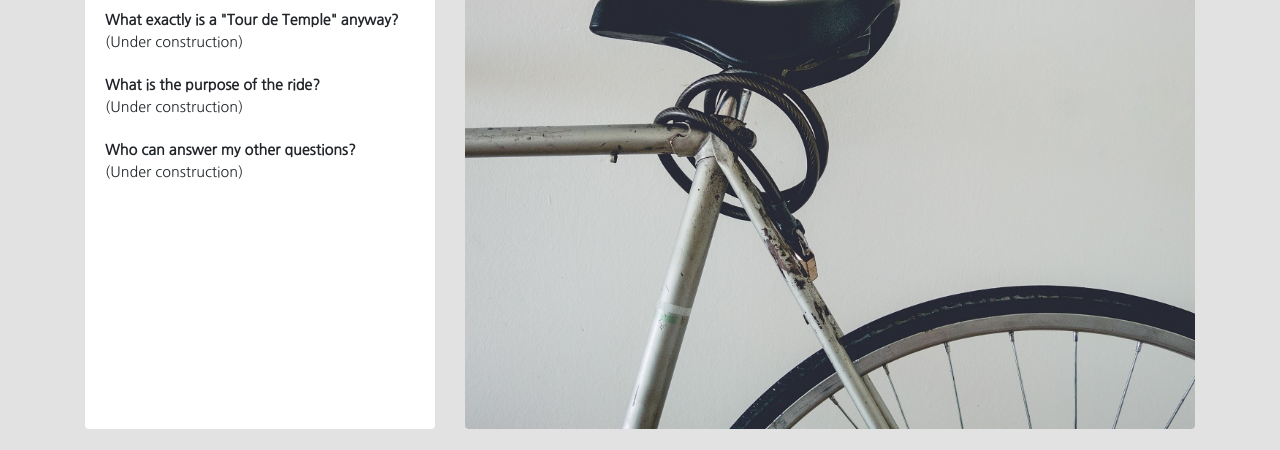
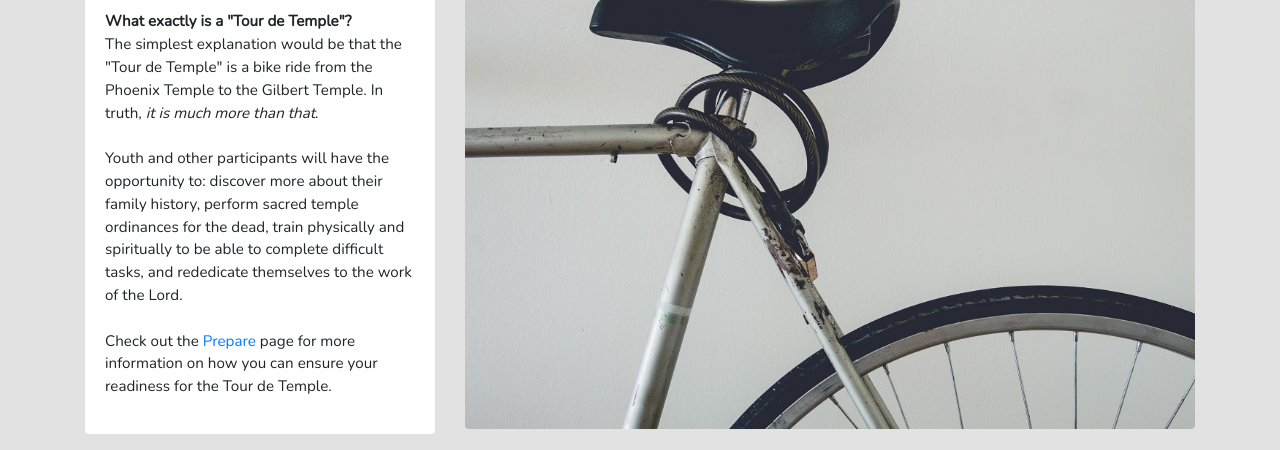
Before and after one commit to tourdetemple2018/tourdetemple2018.github.io, a website: page about.html in a window 1280 px wide. Shown: the part 148-598 px from the top of the page. Drawn offline with nearby package versions, Linux system fonts and the light colour scheme.

Commit message:
Updated fonts, fixed typos, added links.

```diff
--- a/about.html
+++ b/about.html
@@ -12,7 +12,7 @@
 	<link href="css/about.css" rel="stylesheet">
   <link href="https://use.fontawesome.com/releases/v5.3.1/css/all.css" rel="stylesheet">
   <!-- Fonts -->
-	<link href="https://fonts.googleapis.com/css?family=Nanum+Gothic|Noto+Sans|Roboto+Slab" rel="stylesheet">
+	<link href="https://fonts.googleapis.com/css?family=Nunito|Roboto+Slab" rel="stylesheet">
 </head>
 <body>
 	<!-- Navigation -->
@@ -52,12 +52,16 @@
 					</div>
 					<div class="card-body about">
 						<p>
-							<b>What exactly is a "Tour de Temple" anyway?</b><br>
-							(Under construction)<br><br>
-							<b>What is the purpose of the ride?</b><br>
-							(Under construction)<br><br>
-							<b>Who can answer my other questions?</b><br>
-							(Under construction)<br><br>
+							<b>What exactly is a "Tour de Temple"?</b><br>
+							The simplest explanation would be that the "Tour de Temple" is a bike ride from the Phoenix Temple to the Gilbert Temple.
+							In truth, <em>it is much more than that</em>.<br><br>
+							Youth and other participants will have the opportunity to:
+							discover more about their family history,
+							perform sacred temple ordinances for the dead,
+							train physically and spiritually to be able to complete difficult tasks,
+							and rededicate themselves to the work of the Lord.<br><br>
+
+							Check out the <a href="prepare.html">Prepare</a> page for more information on how you can ensure your readiness for the Tour de Temple.
 							<b></b>
 						</p>
 					</div>
@@ -250,7 +254,7 @@
 										<li class="list-inline-item"><i aria-hidden="true" class="fa fa-clock-o"></i> 7:00 AM - 9:00 AM</li>
 										<li class="list-inline-item"><i aria-hidden="true" class="fa fa-location-arrow"></i><a href="https://goo.gl/maps/UkFjupfpXoz"> Quinn Meetinghouse</a></li>
 									</ul>
-									<p>An opportunity for participants to join together and practice riding togetherr. Get comfortable riding in a group, form good riding habits, etc. Optional, but all are invited to attend.</p>
+									<p>An opportunity for participants to join together and practice riding together. Get comfortable riding in a group, form good riding habits, etc. Optional, but all are invited to attend.</p>
 								</th>
 							</tr>
             <!-- Event #5 -->
--- a/css/about.css
+++ b/css/about.css
@@ -8,13 +8,14 @@
 font-family: 'Nanum Gothic', sans-serif;
 font-family: 'Noto Sans', sans-serif;
 font-family: 'Roboto Slab', serif;
+font-family: 'Nunito', sans-serif;
 */
 
 body {
     padding-top: 54px;
-    font-family: 'Nanum Gothic', sans-serif;
+    font-family: 'Nunito', sans-serif;
     background-color: rgb(226, 226, 226);
-    font-size: .9rem !important;
+    font-size: .95rem !important;
   }
 
   @media (min-width: 992px) {
--- a/css/forms.css
+++ b/css/forms.css
@@ -12,9 +12,9 @@ font-family: 'Roboto Slab', serif;
 
 body {
     padding-top: 54px;
-    font-family: 'Nanum Gothic', sans-serif;
+    font-family: 'Nunito', sans-serif;
     background-color: rgb(226, 226, 226);
-    font-size: .9rem !important;
+    font-size: .95rem !important;
   }
 
   @media (min-width: 992px) {
--- a/css/index.css
+++ b/css/index.css
@@ -8,13 +8,14 @@
 font-family: 'Nanum Gothic', sans-serif;
 font-family: 'Noto Sans', sans-serif;
 font-family: 'Roboto Slab', serif;
+font-family: 'Nunito', sans-serif;
 */
 
 body {
   padding-top: 54px;
-  font-family: 'Nanum Gothic', sans-serif;
+  font-family: 'Nunito', sans-serif;
   background-color: rgb(226, 226, 226);
-  font-size: .9rem !important;
+  font-size: .95rem !important;
 }
 
 @media (min-width: 992px) {
--- a/css/prepare.css
+++ b/css/prepare.css
@@ -12,9 +12,9 @@ font-family: 'Roboto Slab', serif;
 
 body {
     padding-top: 54px;
-    font-family: 'Nanum Gothic', sans-serif;
+    font-family: 'Nunito', sans-serif;
     background-color: rgb(226, 226, 226);
-    font-size: .9rem !important;
+    font-size: .95rem !important;
   }
 
   @media (min-width: 992px) {
--- a/css/volunteer.css
+++ b/css/volunteer.css
@@ -12,9 +12,9 @@ font-family: 'Roboto Slab', serif;
 
 body {
     padding-top: 54px;
-    font-family: 'Nanum Gothic', sans-serif;
+    font-family: 'Nunito', sans-serif;
     background-color: rgb(226, 226, 226);
-    font-size: .9rem !important;
+    font-size: .95rem !important;
   }
 
   @media (min-width: 992px) {
```
Also changed, not shown: forms.html (+1 -1 lines), index.html (+5 -5 lines), prepare.html (+2 -1 lines), volunteer.html (+4 -4 lines).
